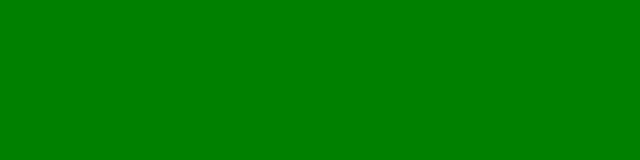
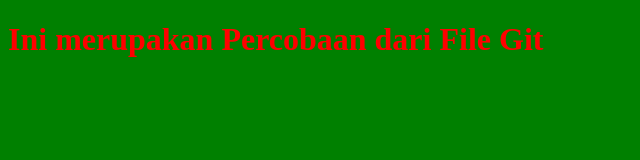
Before and after one commit to fans-lab/belajar-repository-terkini, a plain HTML site: page index.html in a window 1280 px wide. Shown: the whole page, without its empty margins (0-640 px from the left). Drawn offline with Linux system fonts and the light colour scheme.

Commit message:
Mengedit File index.html

```diff
--- a/index.html
+++ b/index.html
@@ -7,5 +7,9 @@
     <title>Menambahkan Template HTML</title>
     <link rel="stylesheet" href="style.css" />
   </head>
-  <body></body>
+  <body>
+
+    <h1>Ini merupakan Percobaan dari File Git</h1>
+
+  </body>
 </html>
```
